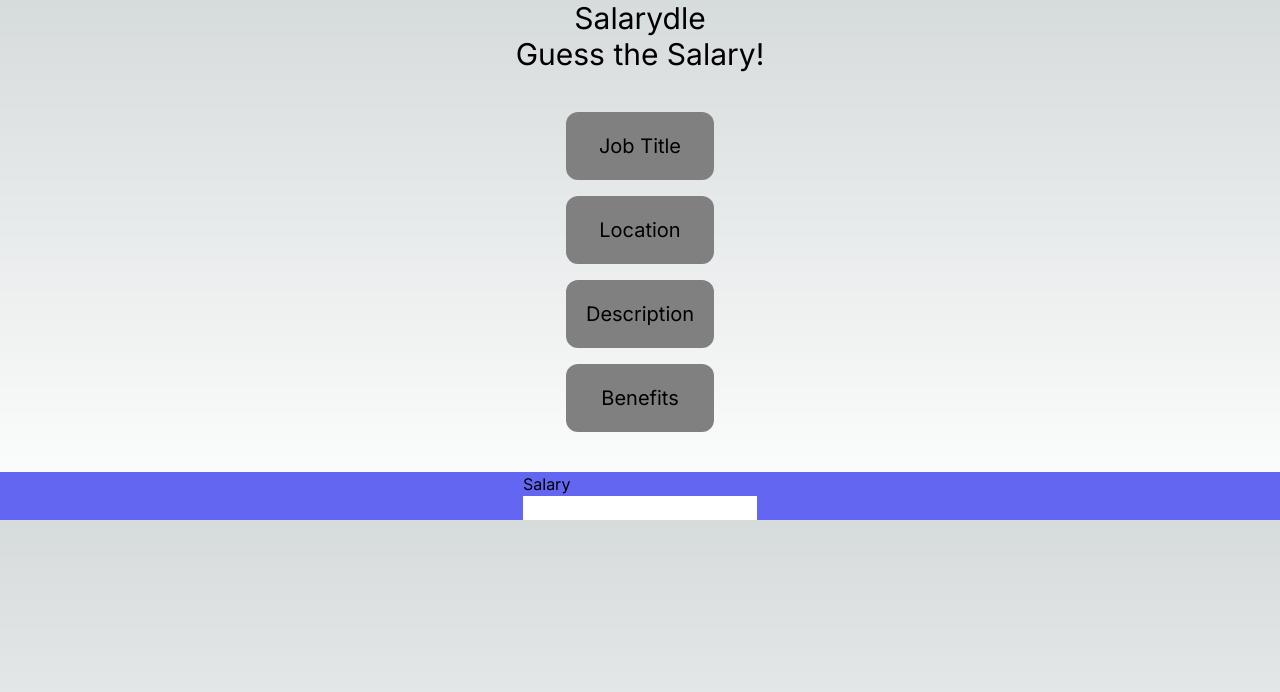
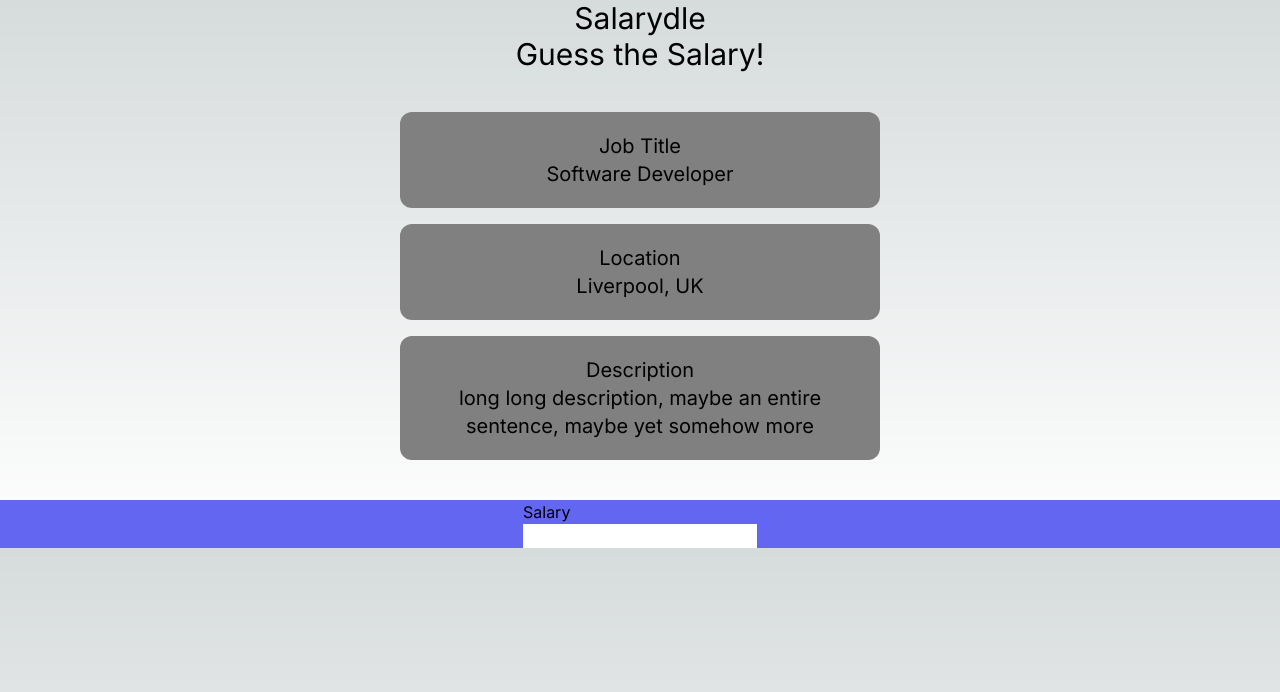
Before and after one commit to Joe-Fuller/salarydle, a Next.js app: page / in a window 1280 px wide. Shown: the top 692 px of the page. Built offline with nearby package versions, Linux system fonts and the light colour scheme.

Commit message:
add boolean 'hidden' to infoboxes, allowing them to be hidden

```diff
--- a/app/page.js
+++ b/app/page.js
@@ -8,12 +8,24 @@ export default function Home() {
         <h2>Guess the Salary!</h2>
       </div>
       <div className="grid justify-center text-xl space-y-4">
-        <InfoBox title="Job Title"></InfoBox>
-        <InfoBox title="Location"></InfoBox>
-        <InfoBox title="Description"></InfoBox>
-        <InfoBox title="Benefits"></InfoBox>
+        <InfoBox
+          title="Job Title"
+          text="Software Developer"
+          hidden={false}
+        ></InfoBox>
+        <InfoBox title="Location" text="Liverpool, UK" hidden={false}></InfoBox>
+        <InfoBox
+          title="Description"
+          text="long long description, maybe an entire sentence, maybe yet somehow more"
+          hidden={false}
+        ></InfoBox>
+        <InfoBox
+          title="Benefits"
+          text="likely a bulletpointed list"
+          hidden={true}
+        ></InfoBox>
       </div>
-      <form className="grid justify-center bg-indigo-500 text-black">
+      <form className="grid justify-center bg-indigo-500 text-black ">
         <label htmlFor="guess">Salary</label>
         <input type="number" id="guess" name="guess"></input>
       </form>
--- a/components/infoBox.js
+++ b/components/infoBox.js
@@ -1,9 +1,12 @@
 import styles from "./infobox.module.css";
 
 export default function InfoBox(info) {
-  return (
+  return info.hidden ? (
+    <></>
+  ) : (
     <div className={styles.container}>
       <h3>{info.title}</h3>
+      <p>{info.text}</p>
     </div>
   );
 }
```
